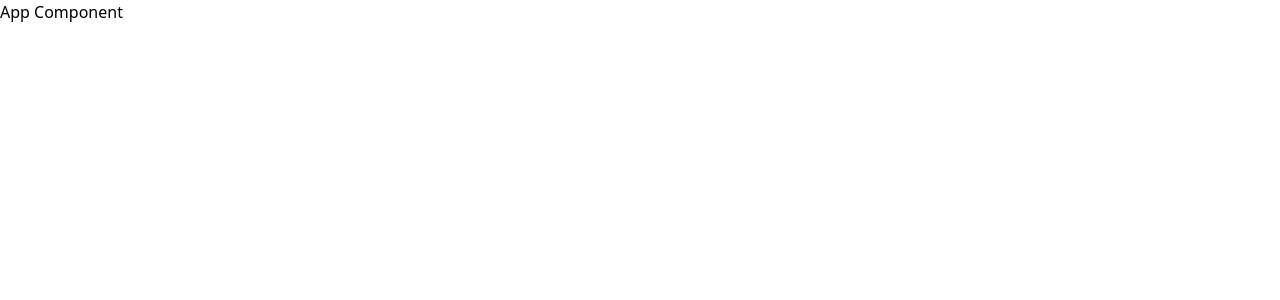
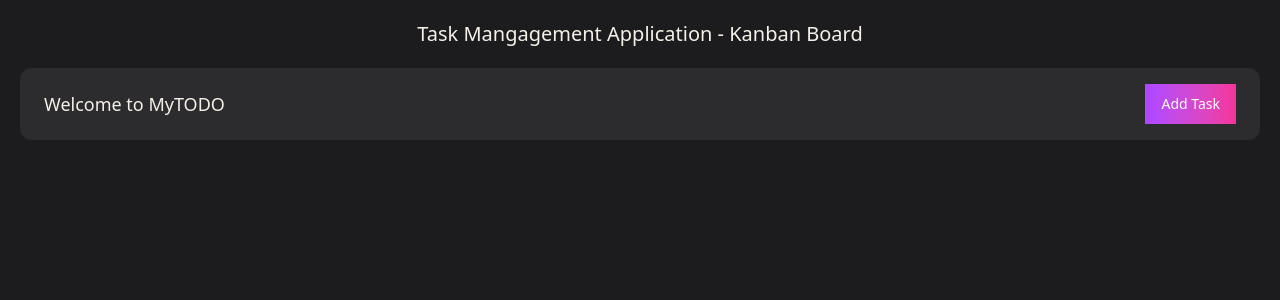
Before and after one commit to kalai02484/KanbanBoardApplication, a React (Vite) app: page / in a window 1280 px wide. Shown: the top 300 px of the page. Built offline with nearby package versions, Linux system fonts and the light colour scheme.

Commit message:
App. jsx Updated with Content and css

```diff
--- a/package.json
+++ b/package.json
@@ -10,6 +10,7 @@
     "preview": "vite preview"
   },
   "dependencies": {
+    "@dnd-kit/react": "^0.3.0",
     "@tailwindcss/vite": "^4.1.18",
     "flowbite": "^4.0.1",
     "flowbite-react": "^0.12.17",
--- a/src/App.jsx
+++ b/src/App.jsx
@@ -1,11 +1,29 @@
-import React from 'react'
+import { Button } from "flowbite-react";
+import React from "react";
 
 const App = () => {
   return (
-    <div>
-      App Component
-    </div>
-  )
-}
+    <>
+      <h1 className="text-xl font-light text-[#f5f0e8] text-center mb-5">
+        Task Mangagement Application - Kanban Board
+      </h1>
+      <div className="bg-[#2c2c2e] py-4 px-6 rounded-xl flex justify-between items-center">
+        <div className="">
+          <h4 className="text-lg font-medium text-[#f5f0e8]">
+            Welcome to MyTODO
+          </h4>
+        </div>
+        <div className="">
+          <Button
+            type="button"
+            class="text-white bg-gradient-to-r from-purple-500 to-pink-500 hover:bg-gradient-to-l focus:ring-0 focus:outline-none focus:ring-purple-200  font-medium rounded-base text-sm px-4 py-2.5 text-center leading-5 cursor-pointer transition-all duration-300 ease-in-out"
+          >
+            Add Task
+          </Button>
+        </div>
+      </div>
+    </>
+  );
+};
 
-export default App
+export default App;
--- a/src/index.css
+++ b/src/index.css
@@ -1 +1,7 @@
 @import "tailwindcss";
+
+body {
+  background-color: #1c1c1e;
+  color: #f5f0e8;
+  padding: 20px;
+}
```
Also changed, not shown: 1 other file (tests, documents, lock files or other folders).
